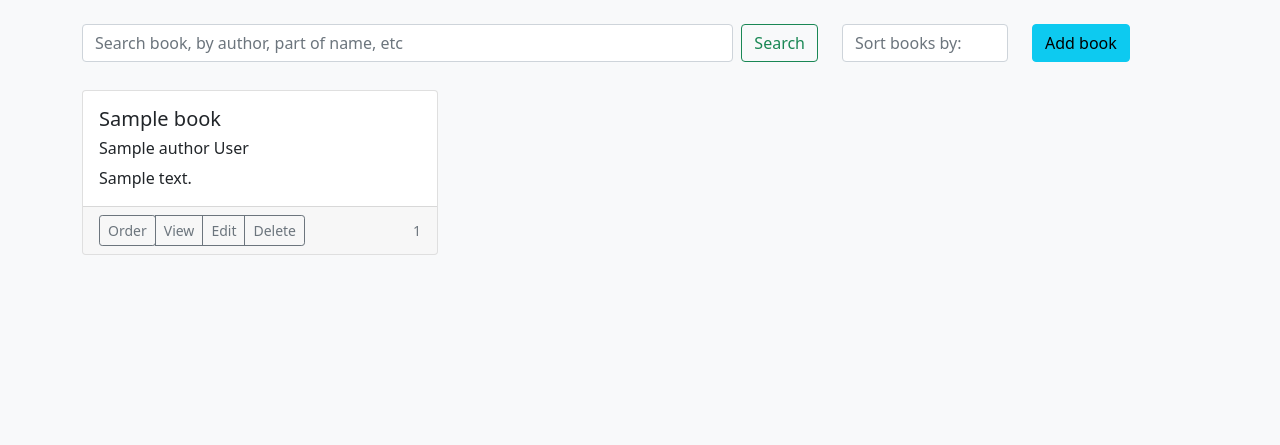
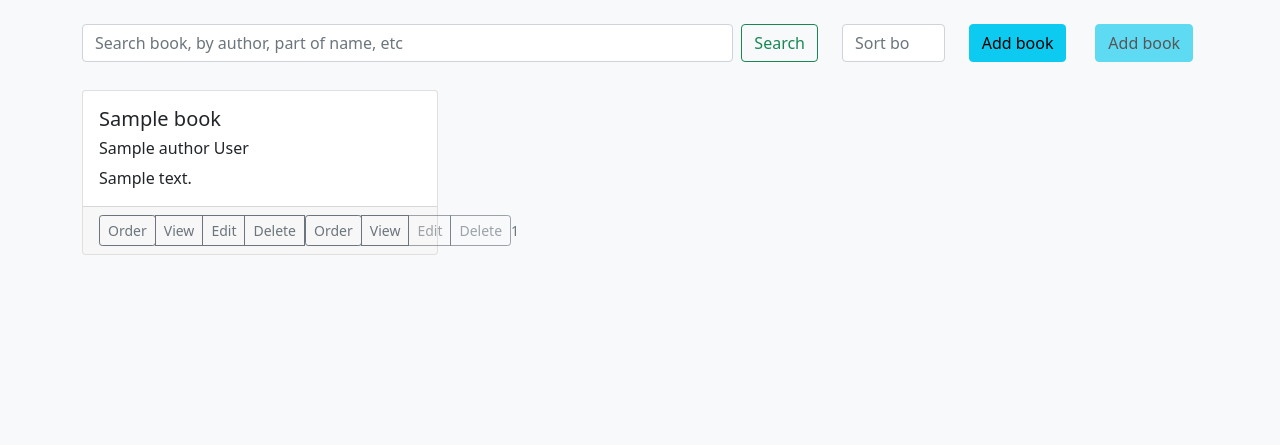
Before and after one commit to self51/Library-Project, a Django app: page /book/ in a window 1280 px wide. Shown: the part 56-501 px from the top of the page. Run offline with Django 3.2, Linux system fonts and the light colour scheme; a user stored in the database is signed in; tables that the repository leaves empty hold one stand-in row (values such as "Sample post").

Commit message:
hid the features for which you need an account

```diff
--- a/library/templates/base.html
+++ b/library/templates/base.html
@@ -36,14 +36,17 @@
                     {% if user.is_authenticated %}
                         <li><h6 class="dropdown-header">Hi {{ user.username }}!</h6></li>
                         <li class="dropdown-item"><a class="btn btn-primary" href="{% url 'logout' %}" role="button">Log out</a></li>
+                        <li><hr class="dropdown-divider"></li>
+                        <li><a class="dropdown-item" href="{% url 'account' %}">Account</a></li>
+                        <li><a class="dropdown-item" href="/order/myorders/{{ user.id }}">My orders</a></li>
                     {% else %}
                         <li><h5 class="dropdown-header">Welcome to Library!</h5></li>
                         <li class="dropdown-item"><a class="btn btn-primary" href="{% url 'login' %}" role="button">log in</a></li>
                         <li class="dropdown-item"><a class="btn btn-primary" href="{% url 'signup' %}" role="button">Sign up</a></li>
+                        <li><hr class="dropdown-divider"></li>
+                        <li><a class="dropdown-item disabled" href="{% url 'account' %}">Account</a></li>
+                        <li><a class="dropdown-item disabled" href="/order/myorders/{{ user.id }}">My orders</a></li>
                     {% endif %}
-                    <li><hr class="dropdown-divider"></li>
-                    <li><a class="dropdown-item" href="{% url 'account' %}">Account</a></li>
-                    <li><a class="dropdown-item" href="/order/myorders/{{ user.id }}">My orders</a></li>
                 </ul>
             </div>
         </div>
--- a/library/templates/book/book_list.html
+++ b/library/templates/book/book_list.html
@@ -33,8 +33,13 @@
                                 </datalist>
                             </form>
                         </div>
+                        {% if user.is_superuser %}
                             <div class="col">
                                 <a class="btn btn-info" href="/book/add" role="button">Add book</a>
+                            </div>
+                        {% endif %}
+                            <div class="col">
+                                <a class="btn btn-info disabled" href="/book/add" role="button">Add book</a>
                             </div>
                     </div>
                 </div>
@@ -59,10 +64,16 @@
                         <div class="card-footer">
                             <div class="d-flex justify-content-between align-items-center">
                                 <div class="btn-group">
+                                    {% if user.is_superuser %}
                                         <form action="." method="post"><a class="btn btn-sm btn-outline-secondary" href="/order/add/{{ book.id }}" role="button" type="submit">Order</a></form>
                                         <a class="btn btn-sm btn-outline-secondary" href="{{ book.id }}" role="button">View</a>
                                         <a class="btn btn-sm btn-outline-secondary" href="update/{{ book.id }}" role="button">Edit</a>
                                         <a class="btn btn-sm btn-outline-secondary" href="delete/{{ book.id }}" role="button">Delete</a>
+                                    {% endif %}
+                                        <form action="." method="post"><a class="btn btn-sm btn-outline-secondary" href="/order/add/{{ book.id }}" role="button" type="submit">Order</a></form>
+                                        <a class="btn btn-sm btn-outline-secondary" href="{{ book.id }}" role="button">View</a>
+                                        <a class="btn btn-sm btn-outline-secondary disabled" href="update/{{ book.id }}" role="button">Edit</a>
+                                        <a class="btn btn-sm btn-outline-secondary disabled" href="delete/{{ book.id }}" role="button">Delete</a>
                                 </div>
                                 <small class="text-muted">{{ book.count }}</small>
                             </div>
```
Also changed, not shown: library/templates/author/author_list.html (+9 -0 lines). Lines whose indentation alone changed are shown as unchanged.
